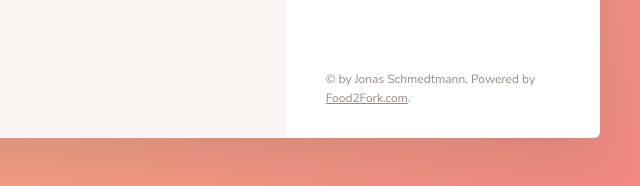
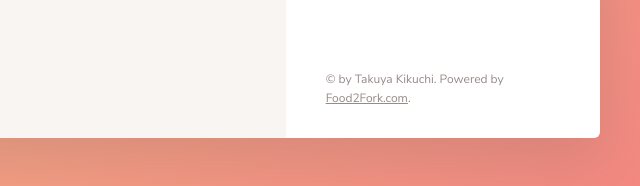
Before and after one commit to takuyakikuchi/forkify, a website built with webpack: page src/index.html in a window 1280 px wide. Shown: the part 1013-1199 px from the top of the page, 640-1280 px from the left. Built offline with nearby package versions, Linux system fonts and the light colour scheme.

Commit message:
changed copyright name to my name for testing webpack-dev-server

```diff
--- a/src/index.html
+++ b/src/index.html
@@ -426,7 +426,7 @@
         </ul>
 
         <div class="copyright">
-          &copy; by Jonas Schmedtmann. Powered by
+          &copy; by Takuya Kikuchi. Powered by
           <a href="http://food2fork.com" target="_blank" class="link"
             >Food2Fork.com</a
           >.
```
